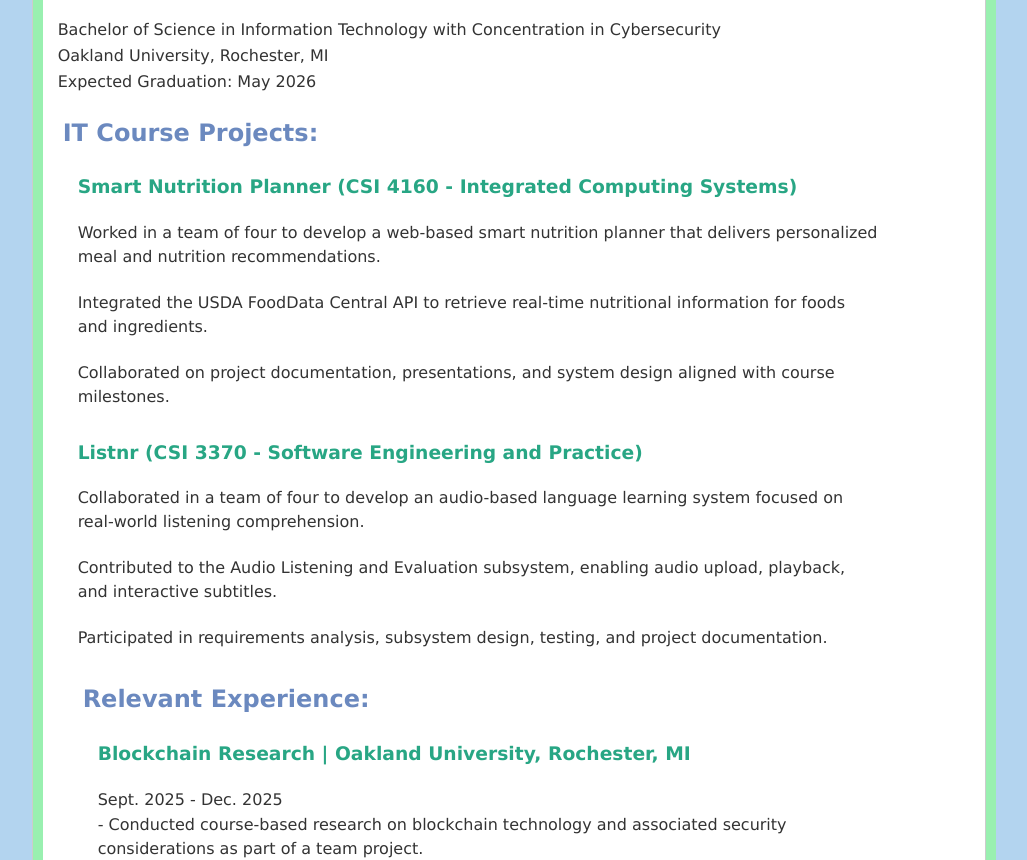
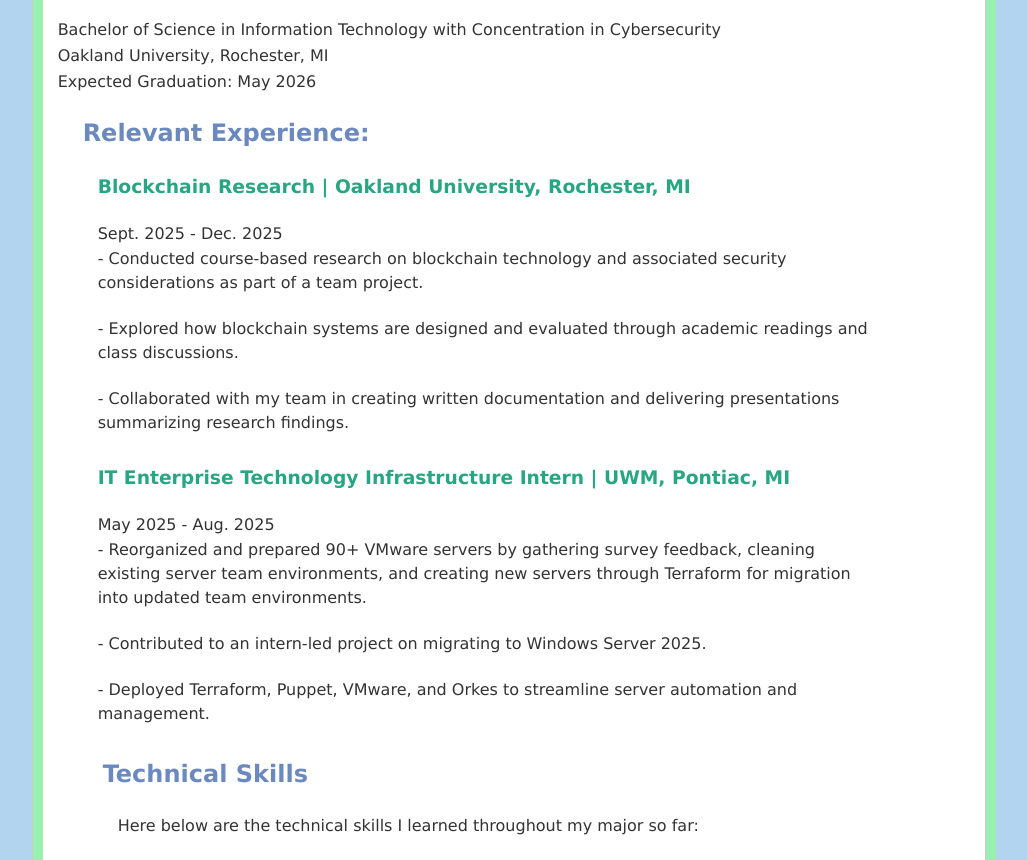
Before and after one commit to ronelkakos/ronelkakos.github.io, a plain HTML site: page index.html in a window 1280 px wide. Shown: the part 520-1380 px from the top of the page, without its empty margins (126-1153 px from the left). Drawn offline with Linux system fonts and the light colour scheme.

Commit message:
Finalized update organized

```diff
--- a/index.html
+++ b/index.html
@@ -48,25 +48,6 @@
                 Expected Graduation: May 2026
 
 
-
-                <h2> IT Course Projects:</h2>
-                <ul>
-                    <h3>Smart Nutrition Planner (CSI 4160 - Integrated Computing Systems)</h3>
-                    <li>Worked in a team of four to develop a web-based smart nutrition planner that delivers personalized meal and nutrition recommendations.</li>
-                    <li>Integrated the USDA FoodData Central API to retrieve real-time nutritional information for foods and ingredients.</li>
-                    <li>Collaborated on project documentation, presentations, and system design aligned with course milestones.</li>
-
-
-                </ul>
-
-                <ul>
-                    <h3>Listnr (CSI 3370 - Software Engineering and Practice)</h3>
-
-                    <li>Collaborated in a team of four to develop an audio-based language learning system focused on real-world listening comprehension.</li>
-                    <li> Contributed to the Audio Listening and Evaluation subsystem, enabling audio upload, playback, and interactive subtitles.</li>
-                    <li>Participated in requirements analysis, subsystem design, testing, and project documentation.</li>
-                </ul>
-
                 <ul>
 
 
```
